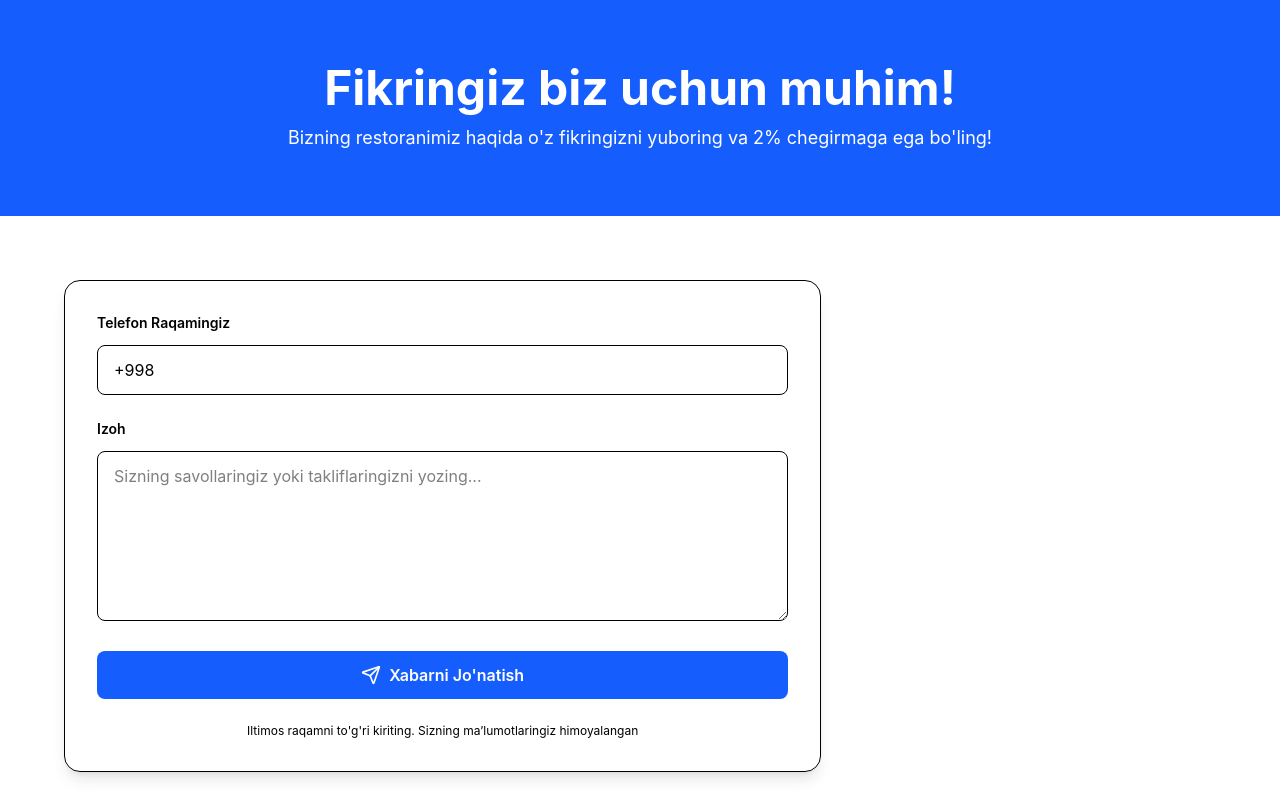
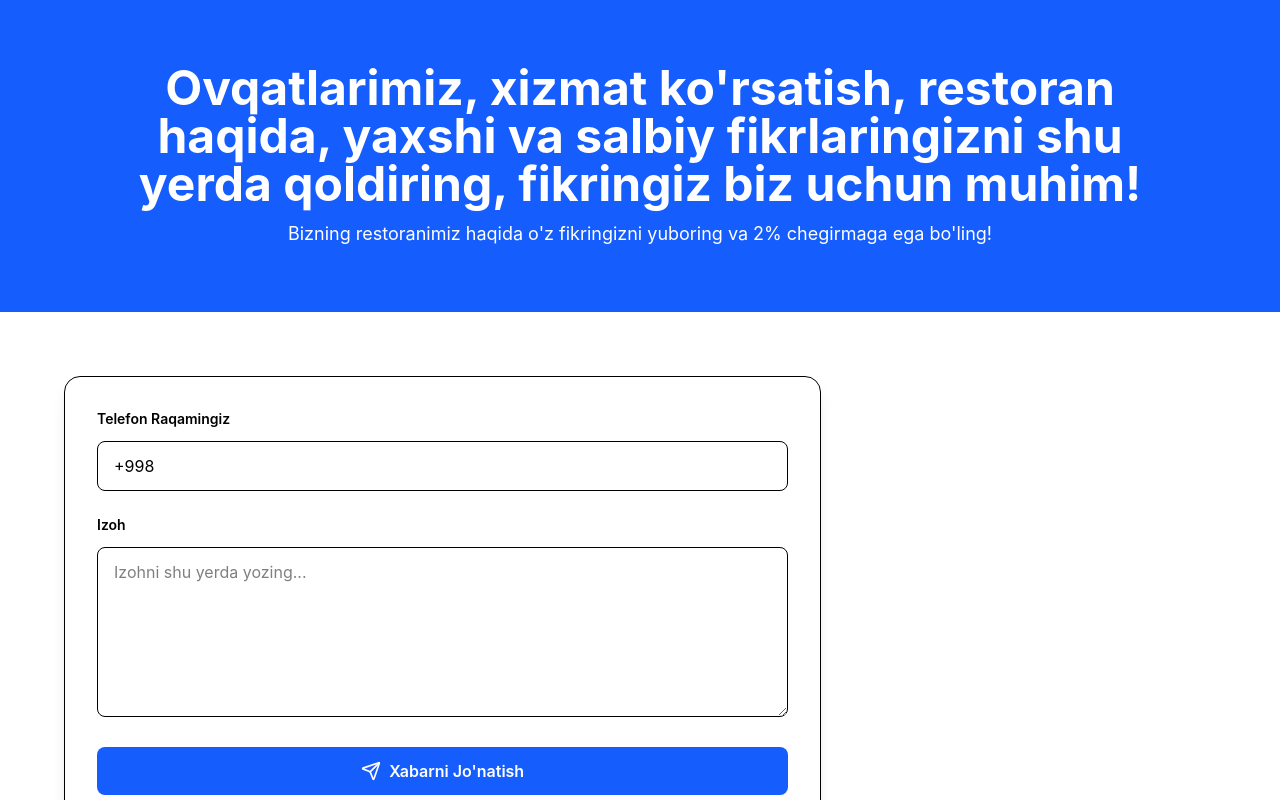
Before and after one commit to iamdeveloperbeck/maytopia, a React (Vite) app: page /comment/1 in a window 1280 px wide. Shown: the top 800 px of the page. Built offline with nearby package versions, Linux system fonts and the light colour scheme; no server answers; the HTML template or start-up script is replaced by a standard one.

Commit message:
Update Comment.jsx

```diff
--- a/src/pages/Comment.jsx
+++ b/src/pages/Comment.jsx
@@ -77,7 +77,7 @@ const HeroSection = memo(() => (
   <section className="bg-blue-600 from-primary to-secondary py-12 md:py-16 px-4">
     <div className="max-w-6xl mx-auto text-center">
       <h1 className="text-4xl text-white md:text-5xl font-bold text-primary-foreground mb-3 text-balance">
-        Fikringiz biz uchun muhim!
+        Ovqatlarimiz, xizmat ko'rsatish, restoran haqida, yaxshi va salbiy fikrlaringizni shu yerda qoldiring, fikringiz biz uchun muhim!
       </h1>
       <p className="text-lg text-white text-primary-foreground/90 text-balance">
         Bizning restoranimiz haqida o'z fikringizni yuboring va 2% chegirmaga ega bo'ling!
@@ -197,7 +197,7 @@ export default function Comment() {
                     type="textarea"
                     value={formData.message}
                     onChange={handleChange}
-                    placeholder="Sizning savollaringiz yoki takliflaringizni yozing..."
+                    placeholder="Izohni shu yerda yozing..."
                     disabled={isLoading}
                     rows={6}
                   />
```
